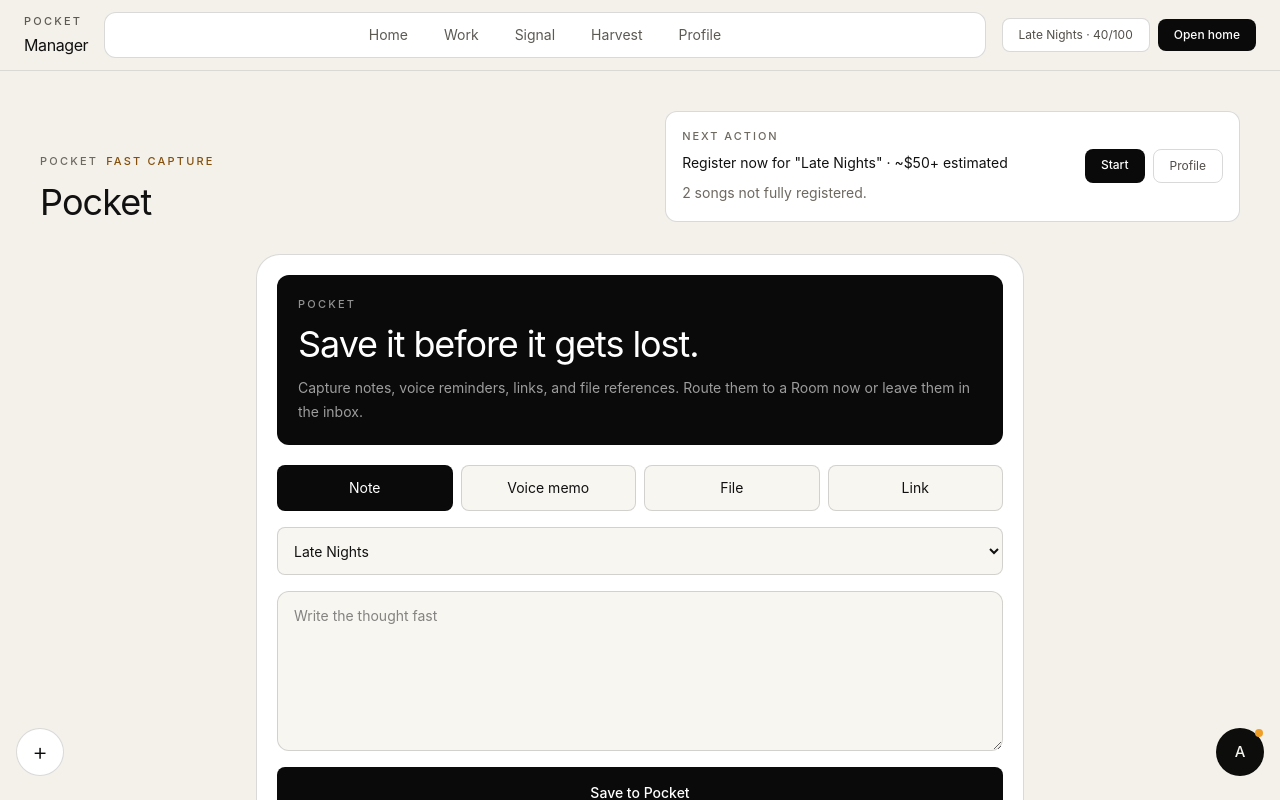
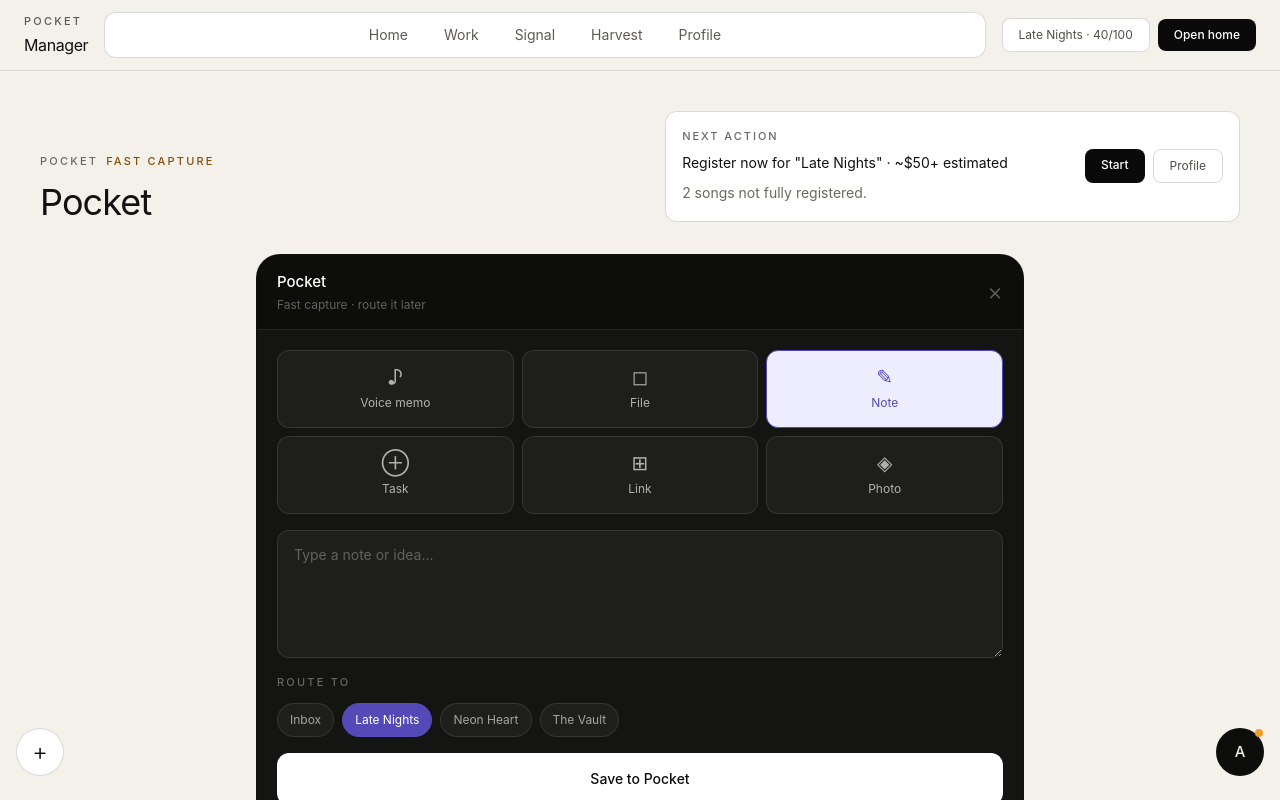
Before and after one commit to oogunbiyi22/pocket-manager, a Next.js app: page /capture in a window 1280 px wide. Shown: the top 800 px of the page. Built offline with nearby package versions, Linux system fonts and the light colour scheme.

Commit message:
Restyle Pocket capture sheet

```diff
--- a/src/app/capture/page.tsx
+++ b/src/app/capture/page.tsx
@@ -7,13 +7,21 @@ import { usePocket } from "@/components/pocket-provider";
 
 type PocketItem = {
   id: string;
-  type: "Note" | "Voice memo" | "File" | "Link";
+  type: "Voice memo" | "File" | "Note" | "Task" | "Link" | "Photo";
   body: string;
   songId: string;
   createdAt: string;
 };
 
 const CAPTURE_STORAGE_KEY = "pocket-manager-captures";
+const captureTypes = [
+  { label: "Voice memo", icon: "♪" },
+  { label: "File", icon: "◻" },
+  { label: "Note", icon: "✎" },
+  { label: "Task", icon: "⊕" },
+  { label: "Link", icon: "⊞" },
+  { label: "Photo", icon: "◈" },
+] as const;
 
 export default function CapturePage() {
   const { songs } = usePocket();
@@ -61,57 +69,58 @@ export default function CapturePage() {
 
   return (
     <AppShell title="Pocket" eyebrow="Fast capture">
-      <main className="mx-auto max-w-3xl rounded-[24px] border-[0.5px] border-black/15 bg-white p-5 text-[#111]">
-        <section className="rounded-xl border-[0.5px] border-black/15 bg-[#0a0a0a] p-5 text-white">
-          <div className="text-[11px] font-medium uppercase tracking-[0.2em] text-white/55">Pocket</div>
-          <h2 className="mt-3 text-4xl font-normal tracking-[-0.03em]">Save it before it gets lost.</h2>
-          <p className="mt-3 text-sm leading-6 text-white/60">
-            Capture notes, voice reminders, links, and file references. Route them to a Room now or leave them in the inbox.
-          </p>
+      <main className="mx-auto max-w-3xl overflow-hidden rounded-[24px] border-[0.5px] border-black/15 bg-[#141412] text-white">
+        <section className="flex items-center justify-between border-b-[0.5px] border-white/10 bg-[#0d0d0b] px-5 py-4">
+          <div>
+            <div className="text-[15px] font-medium text-white">Pocket</div>
+            <div className="mt-1 text-xs text-white/35">Fast capture · route it later</div>
+          </div>
+          <Link href="/mobile" className="text-2xl font-light text-white/35" aria-label="Close Pocket">
+            ×
+          </Link>
         </section>
 
-        <section className="mt-5 grid gap-4">
-          <div className="grid grid-cols-2 gap-2 sm:grid-cols-4">
-            {(["Note", "Voice memo", "File", "Link"] as const).map((item) => (
+        <section className="grid gap-4 p-5">
+          <div className="grid grid-cols-2 gap-2 sm:grid-cols-3">
+            {captureTypes.map((item) => (
               <button
-                key={item}
+                key={item.label}
                 type="button"
-                onClick={() => setType(item)}
-                className={`rounded-lg border-[0.5px] px-3 py-3 text-sm ${
-                  type === item ? "border-black/25 bg-[#0a0a0a] text-white" : "border-black/15 bg-[#f8f6f1] text-[#111]"
+                onClick={() => setType(item.label)}
+                className={`rounded-xl border-[0.5px] px-3 py-4 text-center text-sm ${
+                  type === item.label ? "border-[#534ab7] bg-[#eeedfe] text-[#534ab7]" : "border-white/10 bg-[#1e1e1b] text-white/65"
                 }`}
               >
-                {item}
+                <span className="block text-xl leading-none">{item.icon}</span>
+                <span className="mt-2 block text-xs">{item.label}</span>
               </button>
             ))}
           </div>
 
-          <select
-            value={songId}
-            onChange={(event) => setSongId(event.target.value)}
-            className="h-12 rounded-lg border-[0.5px] border-black/15 bg-[#f8f6f1] px-3 text-sm outline-none"
-          >
-            <option value="inbox">Inbox, route later</option>
-            {songs.map((song) => (
-              <option key={song.id} value={song.id}>
-                {song.title}
-              </option>
-            ))}
-          </select>
-
           <textarea
             value={body}
             onChange={(event) => setBody(event.target.value)}
-            placeholder={type === "Link" ? "Paste link or reference" : type === "File" ? "Describe the file you need to attach" : "Write the thought fast"}
-            className="min-h-40 rounded-xl border-[0.5px] border-black/15 bg-[#f8f6f1] px-4 py-3 text-sm leading-6 outline-none"
+            placeholder={type === "Link" ? "Paste link or reference" : type === "File" ? "Describe the file you need to attach" : "Type a note or idea..."}
+            className="min-h-32 rounded-xl border-[0.5px] border-white/10 bg-[#1e1e1b] px-4 py-3 text-sm leading-6 text-white outline-none placeholder:text-white/30"
           />
 
-          <button type="button" onClick={saveCapture} className="h-[52px] rounded-lg bg-[#0a0a0a] px-5 py-3 text-sm font-medium text-white">
+          <div>
+            <div className="mb-3 text-[11px] font-medium uppercase tracking-[0.2em] text-white/35">Route to</div>
+            <div className="flex flex-wrap gap-2">
+              <RouteChip label="Inbox" active={songId === "inbox"} onClick={() => setSongId("inbox")} />
+              {songs.slice(0, 4).map((song) => (
+                <RouteChip key={song.id} label={song.title} active={songId === song.id} onClick={() => setSongId(song.id)} />
+              ))}
+              <RouteChip label="The Vault" active={songId === "vault"} onClick={() => setSongId("vault")} />
+            </div>
+          </div>
+
+          <button type="button" onClick={saveCapture} className="h-[52px] rounded-xl bg-white px-5 py-3 text-sm font-medium text-[#0d0d0b]">
             Save to Pocket
           </button>
         </section>
 
-        <section className="mt-6">
+        <section className="bg-white px-5 py-5 text-[#111]">
           <div className="mb-3 text-[11px] font-medium uppercase tracking-[0.2em] text-[#5d5a54]">Inbox</div>
           <div className="space-y-3">
             {items.length ? (
@@ -122,12 +131,12 @@ export default function CapturePage() {
                   <div key={item.id} className="rounded-xl border-[0.5px] border-black/15 bg-[#f8f6f1] p-4 text-sm">
                     <div className="flex items-start justify-between gap-3">
                       <div className="font-medium text-[#111]">{item.type}</div>
-                      <div className="text-xs text-[#6b6b65]">{song?.title ?? "Inbox"}</div>
+                      <div className="text-xs text-[#6b6b65]">{item.songId === "vault" ? "The Vault" : song?.title ?? "Inbox"}</div>
                     </div>
                     <p className="mt-2 leading-6 text-[#514d47]">{item.body}</p>
                     {song ? (
                       <Link href={`/projects/${song.id}`} className="mt-3 inline-flex rounded-lg border-[0.5px] border-black/15 px-3 py-2 text-xs text-[#111]">
-                        Open song
+                        Open Room
                       </Link>
                     ) : null}
                   </div>
@@ -144,3 +153,15 @@ export default function CapturePage() {
     </AppShell>
   );
 }
+
+function RouteChip({ label, active, onClick }: { label: string; active: boolean; onClick: () => void }) {
+  return (
+    <button
+      type="button"
+      onClick={onClick}
+      className={`rounded-full border-[0.5px] px-3 py-2 text-xs ${active ? "border-[#534ab7] bg-[#534ab7] text-white" : "border-white/10 bg-[#1e1e1b] text-white/60"}`}
+    >
+      {label}
+    </button>
+  );
+}
```
